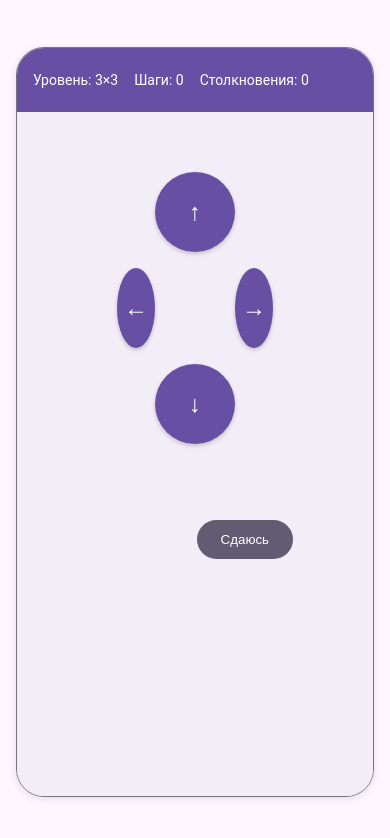
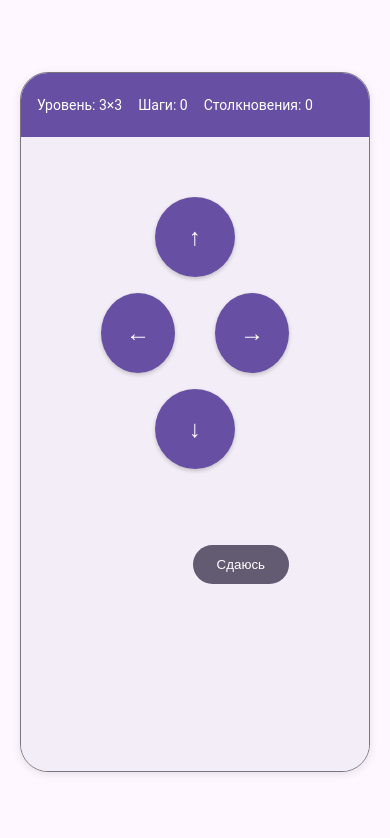
Before and after one commit to aleasweb/soundMaze, a plain HTML site: page index.html in a window 390 px wide. Both pictures are taken after a click on the button "3×3". Drawn offline with Linux system fonts and the light colour scheme.

Commit message:
fix size for phone

```diff
--- a/assets/css/main.css
+++ b/assets/css/main.css
@@ -53,7 +53,7 @@ body {
 
 .game-container {
     width: 100%;
-    max-width: 500px;
+    max-width: 350px;
     background-color: var(--md-surface);
     border-radius: 28px;
     box-shadow: 0 2px 8px rgba(0,0,0,0.1);
@@ -62,7 +62,7 @@ body {
     flex-direction: column;
     border: 1px solid var(--md-outline);
     position: relative;
-    height: 750px;
+    height: 700px;
 }
 
 .screen {
@@ -295,7 +295,7 @@ body {
     display: flex;
     align-items: center;
     justify-content: center;
-    margin: 0 40px;
+    margin: 0 20px;
     font-size: 24px;
     cursor: pointer;
     user-select: none;
```
